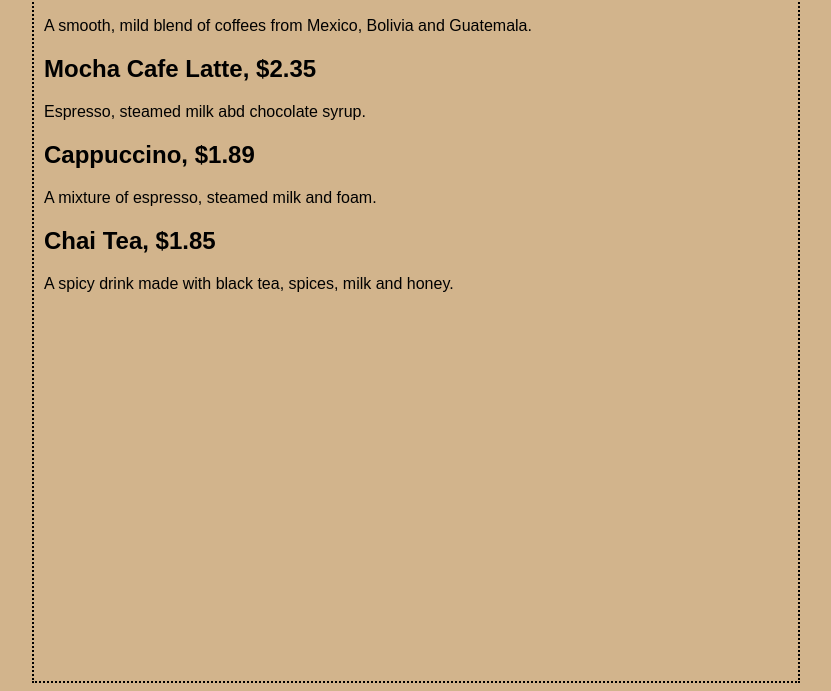
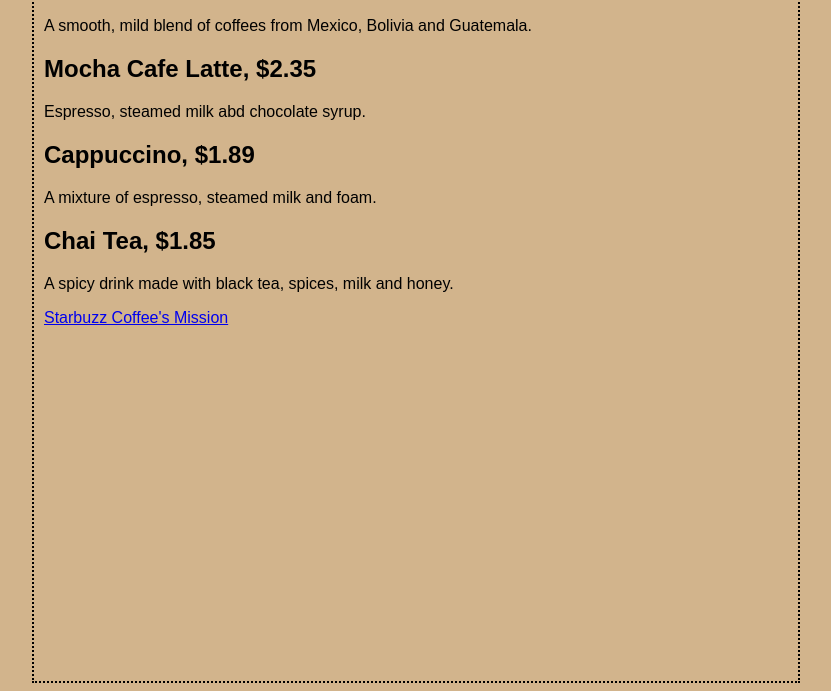
Before and after one commit to chguw/chguw.github.io, a plain HTML site: page index.html in a window 1280 px wide. Shown: the part 109-800 px from the top of the page, without its empty margins (224-1055 px from the left). Drawn offline with Linux system fonts and the light colour scheme.

Commit message:
Update index.html

```diff
--- a/index.html
+++ b/index.html
@@ -29,7 +29,7 @@
     <h2>Chai Tea, $1.85</h2>
     <p>A spicy drink made with black tea, spices, milk and honey.</p>
 
-
+    <p><a href="/mission.html">Starbuzz Coffee's Mission</p>
 
 </body>
 
```
